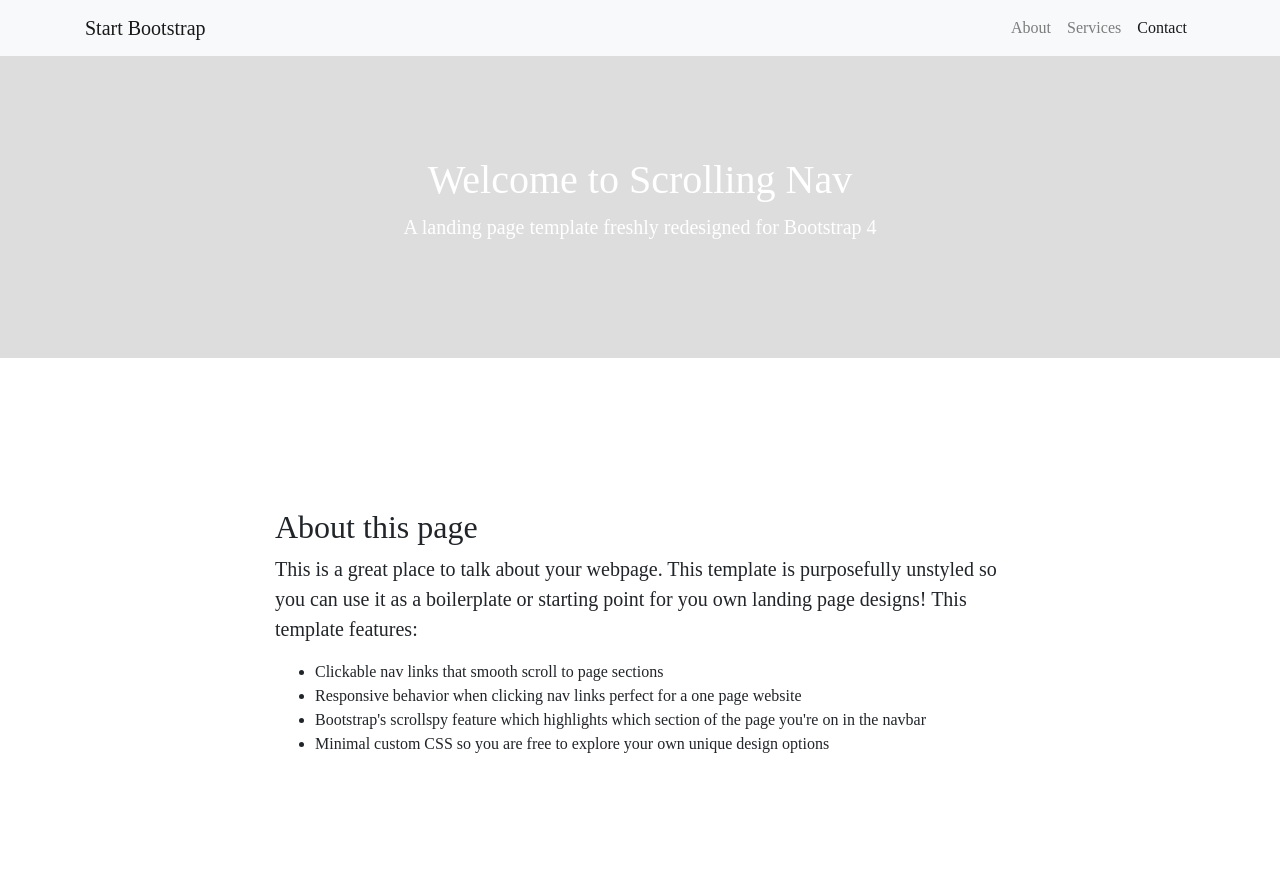
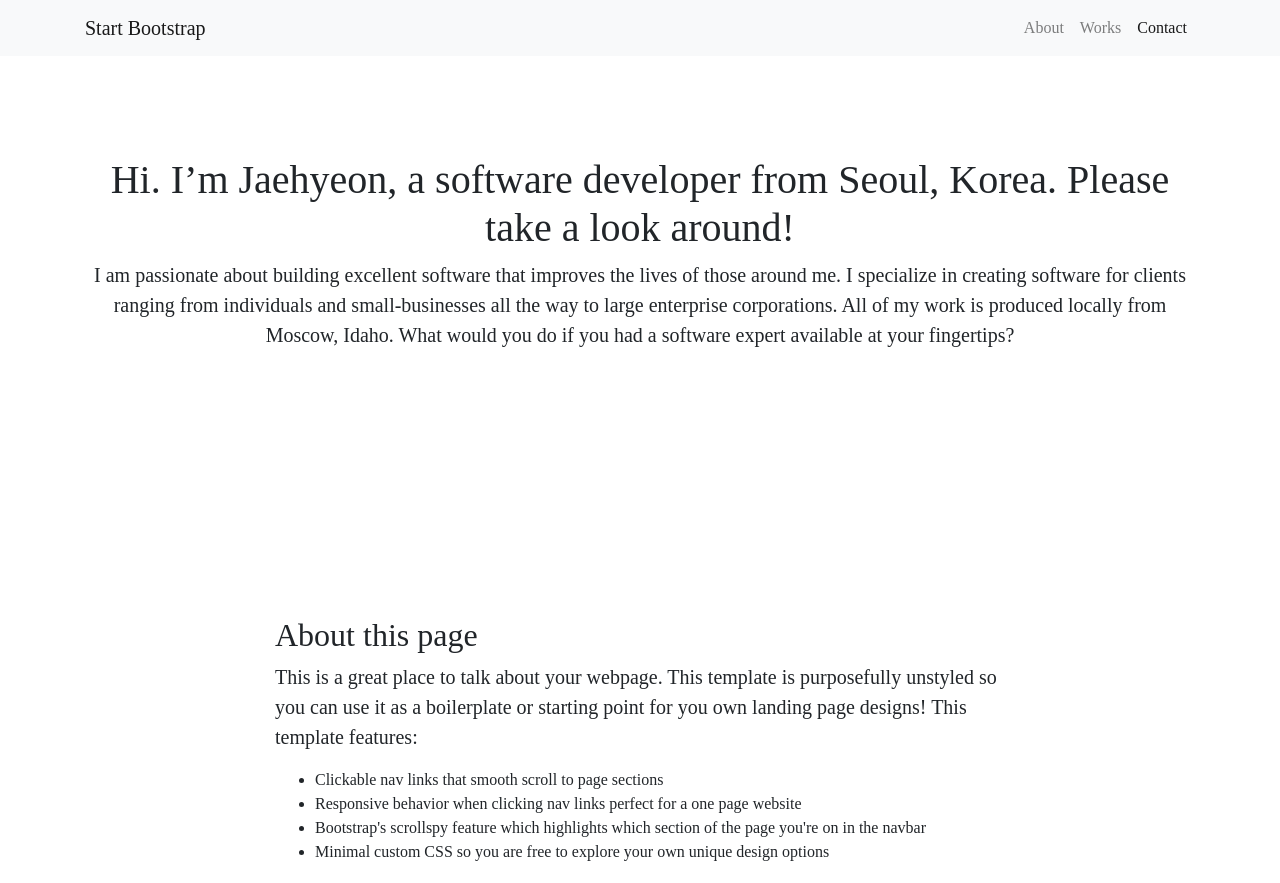
Before and after one commit to Hyun-je/Portfolio, a website with bundled scripts: page index.html in a window 1280 px wide. Shown: the top 883 px of the page. Built offline with nearby package versions, Linux system fonts and the light colour scheme.

Commit message:
Update index.html

```diff
--- a/index.html
+++ b/index.html
@@ -33,7 +33,7 @@
             <a class="nav-link js-scroll-trigger" href="#about">About</a>
           </li>
           <li class="nav-item">
-            <a class="nav-link js-scroll-trigger" href="#services">Services</a>
+            <a class="nav-link js-scroll-trigger" href="#works">Works</a>
           </li>
           <li class="nav-item">
             <a class="nav-link js-scroll-trigger" href="#contact">Contact</a>
@@ -43,10 +43,10 @@
     </div>
   </nav>
 
-  <header class="bg-primary text-white">
+  <header class="bg-white text-black">
     <div class="container text-center">
-      <h1>Welcome to Scrolling Nav</h1>
-      <p class="lead">A landing page template freshly redesigned for Bootstrap 4</p>
+      <h1>Hi. I’m Jaehyeon, a software developer from Seoul, Korea. Please take a look around!</h1>
+      <p class="lead">I am passionate about building excellent software that improves the lives of those around me. I specialize in creating software for clients ranging from individuals and small-businesses all the way to large enterprise corporations. All of my work is produced locally from Moscow, Idaho. What would you do if you had a software expert available at your fingertips?</p>
     </div>
   </header>
 
@@ -67,7 +67,7 @@
     </div>
   </section>
 
-  <section id="services" class="bg-light">
+  <section id="works" class="bg-light">
     <div class="container">
       <div class="row">
         <div class="col-lg-8 mx-auto">
```
